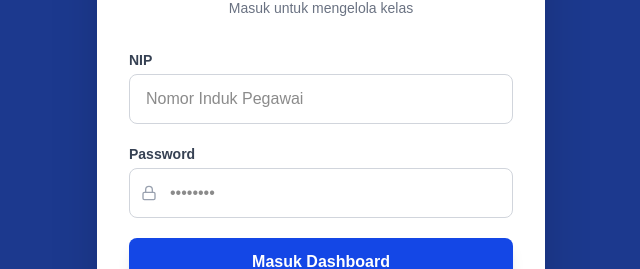
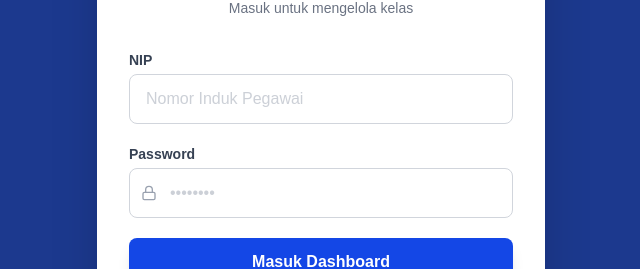
Before and after one commit to shalmanrafli30/teacher-portal, a Next.js app: page /login in a window 1280 px wide. Shown: the part 324-593 px from the top of the page, without its empty margins (319-959 px from the left). Built offline with nearby package versions, Linux system fonts and the light colour scheme.

Commit message:
update login page

```diff
--- a/app/(auth)/login/page.tsx
+++ b/app/(auth)/login/page.tsx
@@ -79,7 +79,7 @@
             <input
               type="text"
               required
-              className="w-full px-4 py-3 border border-gray-300 rounded-lg focus:ring-2 focus:ring-blue-500 outline-none transition-all"
+              className="w-full px-4 py-3 border border-gray-300 rounded-lg focus:ring-2 focus:ring-blue-500 outline-none transition-all text-gray-400"
               placeholder="Nomor Induk Pegawai"
               value={nip}
               onChange={(e) => setNip(e.target.value)}
@@ -92,7 +92,7 @@
               <input
                 type="password"
                 required
-                className="w-full pl-10 pr-4 py-3 border border-gray-300 rounded-lg focus:ring-2 focus:ring-blue-500 outline-none transition-all"
+                className="w-full pl-10 pr-4 py-3 border border-gray-300 rounded-lg focus:ring-2 focus:ring-blue-500 outline-none transition-all text-gray-400"
                 placeholder="••••••••"
                 value={password}
                 onChange={(e) => setPassword(e.target.value)}
```
